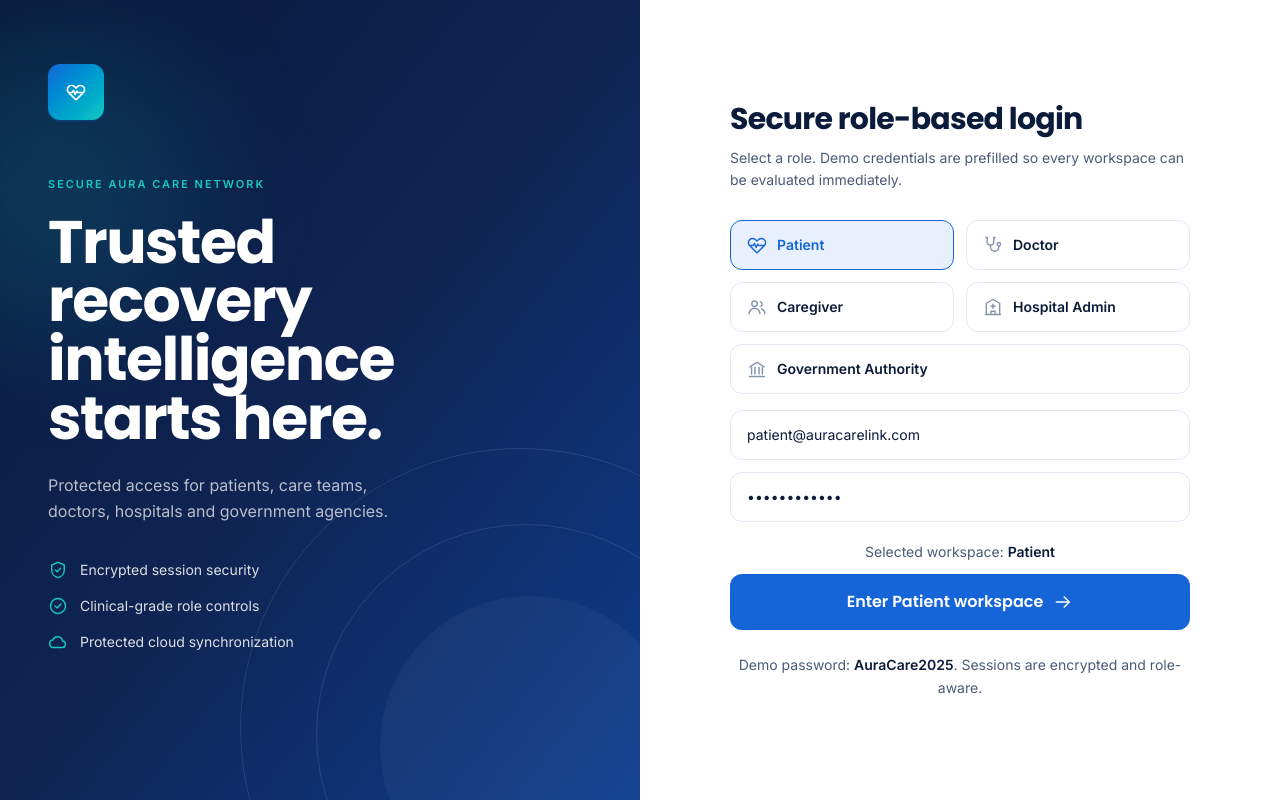
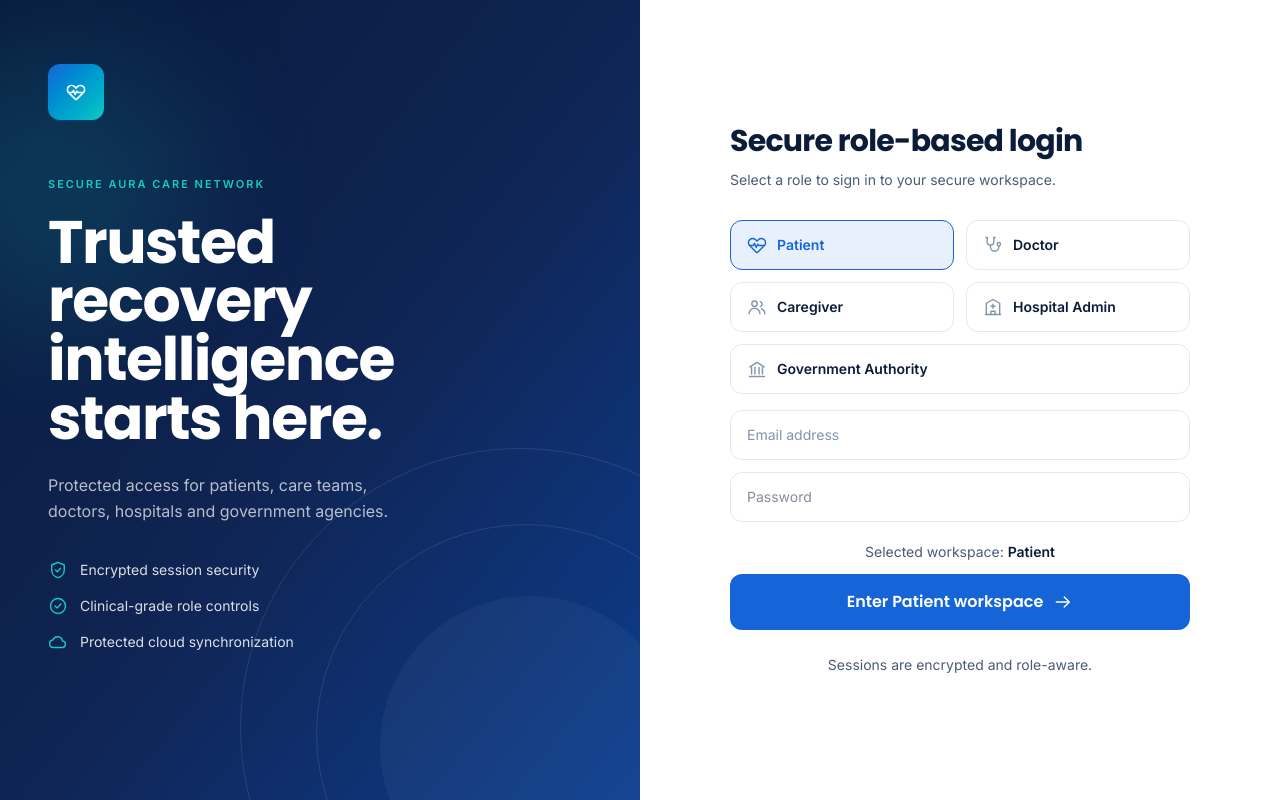
Before and after one commit to shubham5728/TETRA007, a Next.js app in the folder frontend/: page /login in a window 1280 px wide. Built offline with nearby package versions, Linux system fonts and the light colour scheme; no server answers.

Commit message:
TETRA007: remove demo credentials from login page

```diff
--- a/frontend/components/LoginForm.jsx
+++ b/frontend/components/LoginForm.jsx
@@ -5,20 +5,17 @@ import { useRouter } from "next/navigation";
 import { login, setViewingPatientId } from "@/lib/api";
 import { Icon } from "./Icons";
 
-const DEMO_PASSWORD = "AuraCare2025";
-
-// Prefill only. The destination comes back from the API, which is the authority
+// The destination comes back from the API, which is the authority
 // on what a role is allowed to open.
 const roles = [
-  { id: "patient", label: "Patient", icon: "heart", email: "patient@auracarelink.com" },
-  { id: "doctor", label: "Doctor", icon: "stethoscope", email: "doctor@auracarelink.com" },
-  { id: "caregiver", label: "Caregiver", icon: "users", email: "caregiver@auracarelink.com" },
-  { id: "admin", label: "Hospital Admin", icon: "hospital", email: "admin@auracarelink.com" },
+  { id: "patient", label: "Patient", icon: "heart" },
+  { id: "doctor", label: "Doctor", icon: "stethoscope" },
+  { id: "caregiver", label: "Caregiver", icon: "users" },
+  { id: "admin", label: "Hospital Admin", icon: "hospital" },
   {
     id: "gov",
     label: "Government Authority",
     icon: "bank",
-    email: "gov@auracarelink.com",
     wide: true,
   },
 ];
@@ -26,8 +23,8 @@ const roles = [
 export default function LoginForm() {
   const router = useRouter();
   const [roleId, setRoleId] = useState("patient");
-  const [email, setEmail] = useState(roles[0].email);
-  const [password, setPassword] = useState(DEMO_PASSWORD);
+  const [email, setEmail] = useState("");
+  const [password, setPassword] = useState("");
   const [error, setError] = useState(null);
   const [busy, setBusy] = useState(false);
 
@@ -35,8 +32,6 @@ export default function LoginForm() {
 
   function pickRole(role) {
     setRoleId(role.id);
-    setEmail(role.email); // keep the prefilled credentials in step with the role
-    setPassword(DEMO_PASSWORD);
     setError(null);
   }
 
@@ -61,8 +56,7 @@ export default function LoginForm() {
         Secure role-based login
       </h1>
       <p className="mt-2.5 text-sm leading-relaxed text-ink-soft">
-        Select a role. Demo credentials are prefilled so every workspace can be
-        evaluated immediately.
+        Select a role to sign in to your secure workspace.
       </p>
 
       <form onSubmit={submit} className="mt-7">
@@ -106,6 +100,7 @@ export default function LoginForm() {
                 value={email}
                 onChange={(event) => setEmail(event.target.value)}
                 autoComplete="username"
+                placeholder="Email address"
                 required
                 className="w-full rounded-xl border border-line bg-surface px-4 py-3.5 text-sm text-ink outline-none transition placeholder:text-ink-faint focus:border-brand disabled:opacity-60"
               />
@@ -120,6 +115,7 @@ export default function LoginForm() {
                 value={password}
                 onChange={(event) => setPassword(event.target.value)}
                 autoComplete="current-password"
+                placeholder="Password"
                 required
                 className="w-full rounded-xl border border-line bg-surface px-4 py-3.5 text-sm text-ink outline-none transition focus:border-brand disabled:opacity-60"
               />
@@ -152,7 +148,6 @@ export default function LoginForm() {
       </form>
 
       <p className="mt-6 text-center text-sm leading-relaxed text-ink-soft">
-        Demo password: <span className="font-semibold text-ink">{DEMO_PASSWORD}</span>.
         Sessions are encrypted and role-aware.
       </p>
     </div>
```
